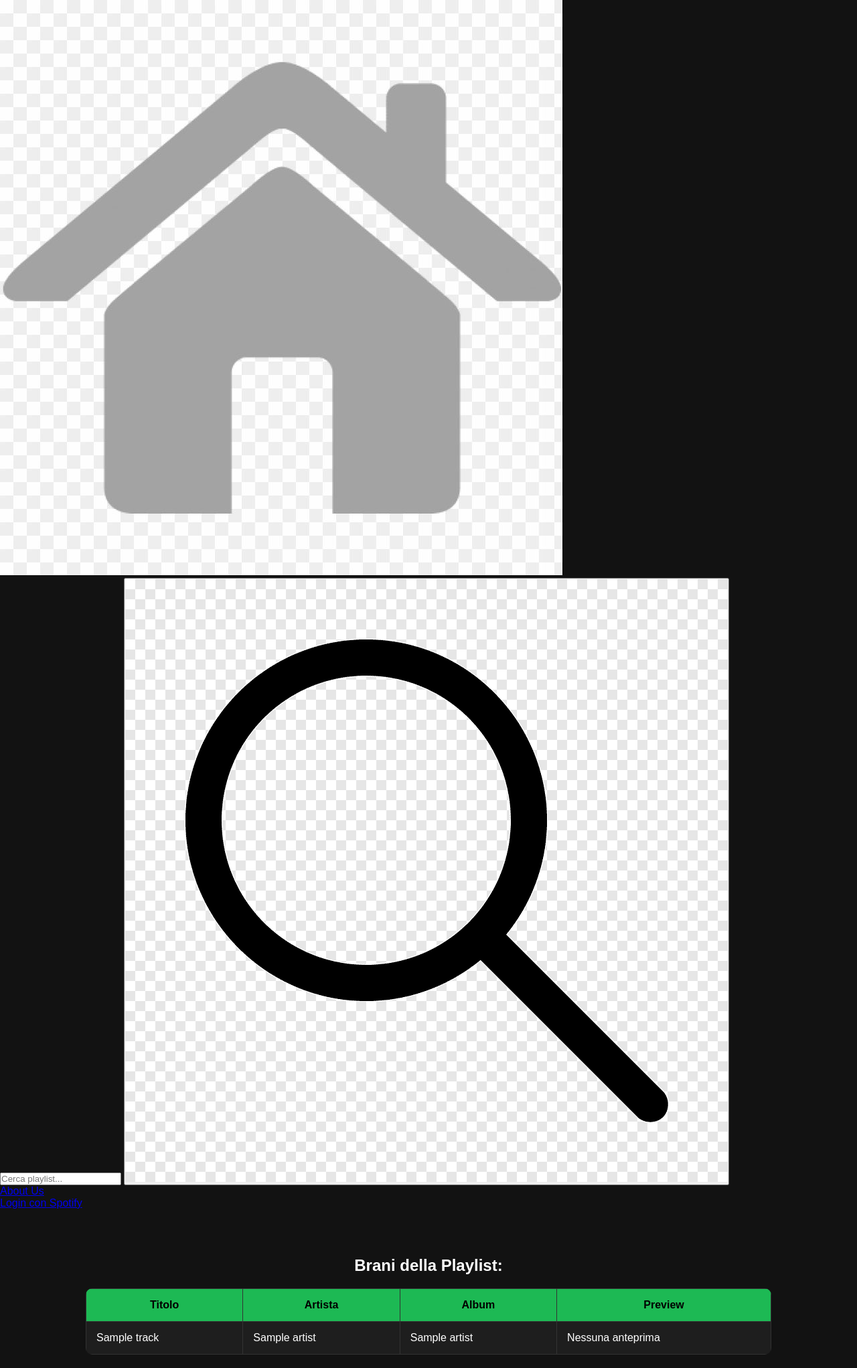
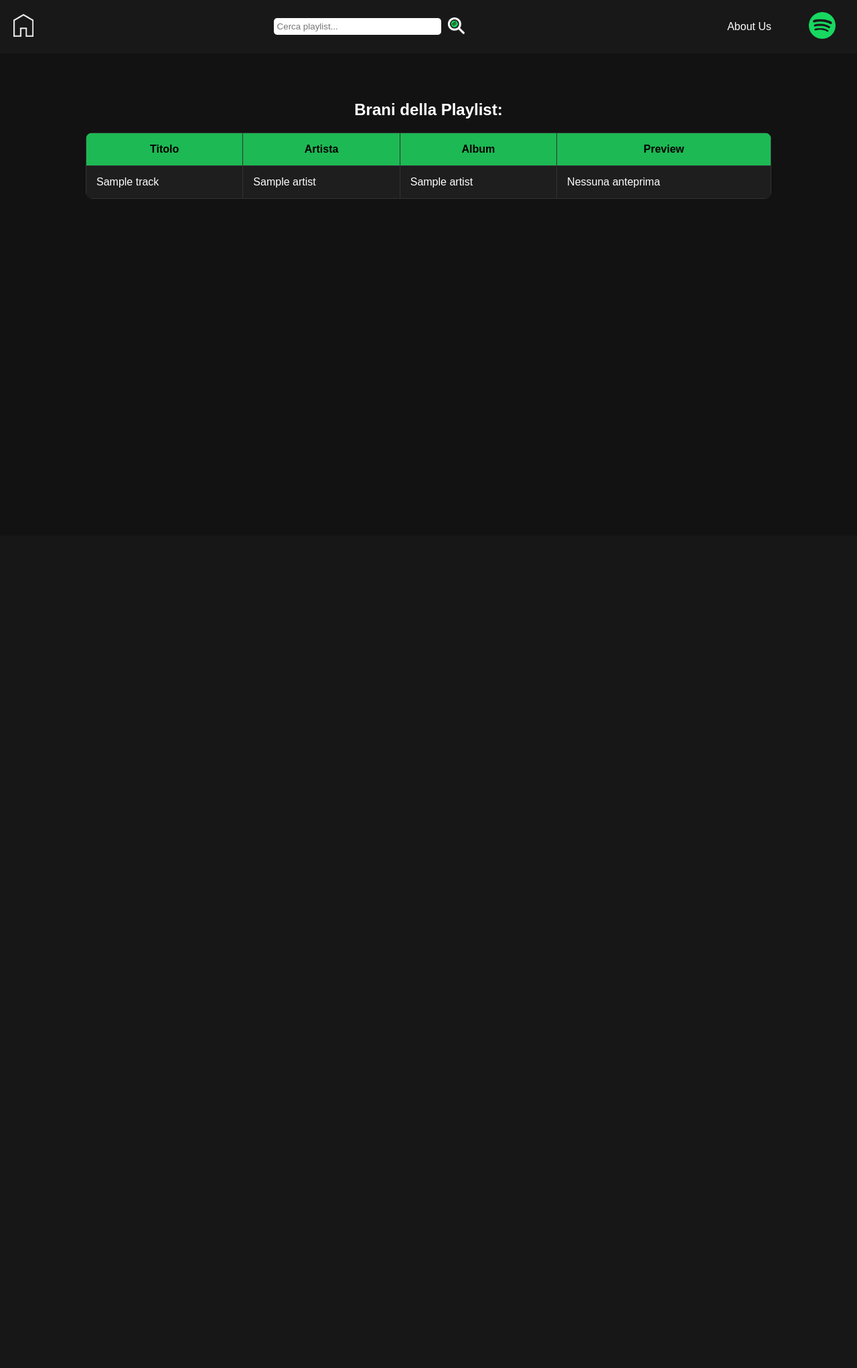
Before and after one commit to SantianaAlexander/Refactoring_Spotify, a Flask app: template templates/public_playlist_details.html in a window 1280 px wide. Shown: the whole page at 67% size. After the commit the page ends 297 px from the top, so only its background shows below. Run offline with Flask 3, Linux system fonts and the light colour scheme; the template is opened without the code that fills it: most values are stand-ins (such as "Sample title", 1, 10 or a date in 2020).

Commit message:
Miglioramento Navbar

```diff
--- a/services/spotify_oauth.py
+++ b/services/spotify_oauth.py
@@ -3,7 +3,7 @@
 
 SPOTIFY_CLIENT_ID = "af4cae999c184ad7b760fb8c51b60d60"
 SPOTIFY_CLIENT_SECRET = "9d1c008a6aaa4a969b178224406d5a73"
-SPOTIFY_REDIRECT_URI = "https://laughing-disco-699g6g4px9g73rr4p-5001.app.github.dev/callback"
+SPOTIFY_REDIRECT_URI = "https://turbo-goldfish-7vv9q9px4gw7hwppp-5002.app.github.dev/callback"
 
 sp_oauth = SpotifyOAuth(
     client_id=SPOTIFY_CLIENT_ID,
--- a/static/style.css
+++ b/static/style.css
@@ -76,7 +76,3 @@
     font-size: 1rem;
     color: white;
 }
-
-/* Responsive Design */
-
-}
--- a/templates/public_playlist_details.html
+++ b/templates/public_playlist_details.html
@@ -4,6 +4,7 @@
     <meta charset="UTF-8">
     <meta name="viewport" content="width=device-width, initial-scale=1.0">
     <link rel="stylesheet" href="../static/style.css">
+    <link rel="stylesheet" href="../static/navbar.css">
     <title>Brani della Playlist</title>
     <style>
         table {
@@ -31,29 +32,33 @@
     </style>
 </head>
 <body>
-    <nav>
-        <div class="logo-container">
-            <a href="{{ url_for('home.home') }}" class="logo-link">
-                <img src="/static/images/home.jpg" alt="Spotify Logo" class="logo-image">
-            </a>
-        </div>
+    <nav class="navbar">
+        <a href="{{ url_for('home.home') }}" class="home-btn">
+            <img src="/static/images/homeLogo.png" alt="Home" class="home-image">
+        </a>
         <form class="search-form" action="{{ url_for('home.home') }}" method="POST">
-            <div class="search-container">
-                <input type="text" name="query" placeholder="Cerca playlist..." class="search-input">
-                <button type="submit" class="search-btn"><img src="/static/images/lente.jpg" alt="Spotify Logo" class="logo-image"></button>
-            </form>
-        <ul>
-            <li><a href="{{ url_for('aboutus.about_us') }}">About Us</a></li>
+            <input type="text" name="query" placeholder="Cerca playlist..." class="search-input">
+            <button type="submit" class="search-btn">
+                <img src="/static/images/searchLogo.png" alt="Cerca" class="search-icon">
+            </button>
+        </form>
+
+        <ul class="nav-links">
+            <li class="link"><a href="{{ url_for('aboutus.about_us') }}">About Us</a></li>
             {% if session['token_info'] %}
-                <li><a href="{{ url_for('playlist.playlist') }}">Le mie playlist</a></li>
-                <div class="profile-dropdown">
+                <li class="link"><a href="{{ url_for('playlist.playlist') }}">Le mie playlist</a></li>
+                <li class="profile-dropdown">
                     <img src="{{ profile_pic_url }}" class="profile-pic" alt="Profile Image">
                     <div class="dropdown-menu">
-                        <a href="{{ url_for('auth.logout') }}">Logout</a>
+                        <a href="{{ url_for('spotify.spotify_login') }}">Logout</a>
                     </div>
-                </div>
+                </li>
             {% else %}
-                <li><a href="{{ url_for('auth.login') }}" class="login-btn">Login con Spotify</a></li>
+                <li class="linkimg">
+                    <a href="{{ url_for('spotify.spotify_login') }}" class="login-btn">
+                        <img src="/static/images/SpotifyLogo.png" alt="Login con Spotify" class="login-image">
+                    </a>
+                </li>
             {% endif %}
         </ul>
     </nav>
```
Also changed, not shown: templates/playlist.html (+20 -10 lines), templates/playlist_details.html (+20 -11 lines), 1 other file.
